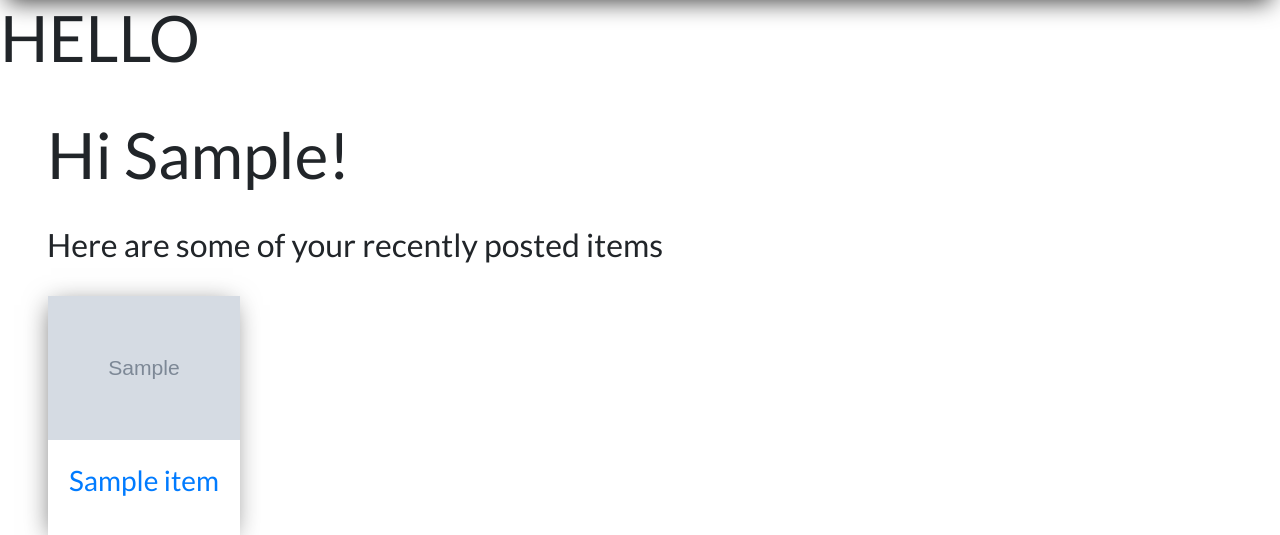
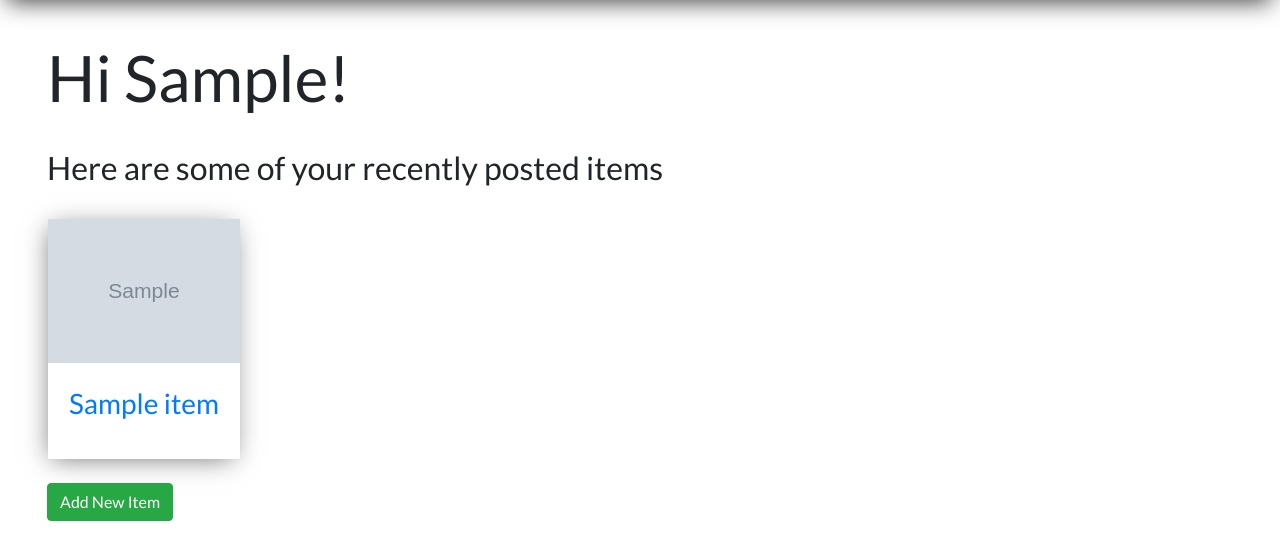
Before and after one commit to Senior-Design-Lend/lend, a Django app: template templates/home/index.html in a window 1280 px wide; the page is wider, and only the part inside the window is pictured. Shown: the part 80-615 px from the top of that part. Run offline with Django 3.2, Linux system fonts and the light colour scheme; a user stored in the database is signed in; tables that the repository leaves empty hold one stand-in row (values such as "Sample post"); the template is opened without the code that fills it: values that come from a table or form of the project are taken from there, most other values are stand-ins (such as "Sample title", 1, 10 or a date in 2020); grey boxes marked "Sample" are stand-in pictures; some libraries are stand-ins or nearby versions; some web fonts are replaced.

Commit message:
deleted random hello

```diff
--- a/templates/home/index.html
+++ b/templates/home/index.html
@@ -8,7 +8,6 @@
 <h1></h1>
 {% block body_block %}
 {% if user.is_authenticated %}
-<h1>HELLO {{ request.user.name }}</h1>
 <div class="container">
   <div class="greeting">
     <h1>Hi {{ user.first_name }}!</h1>
```
